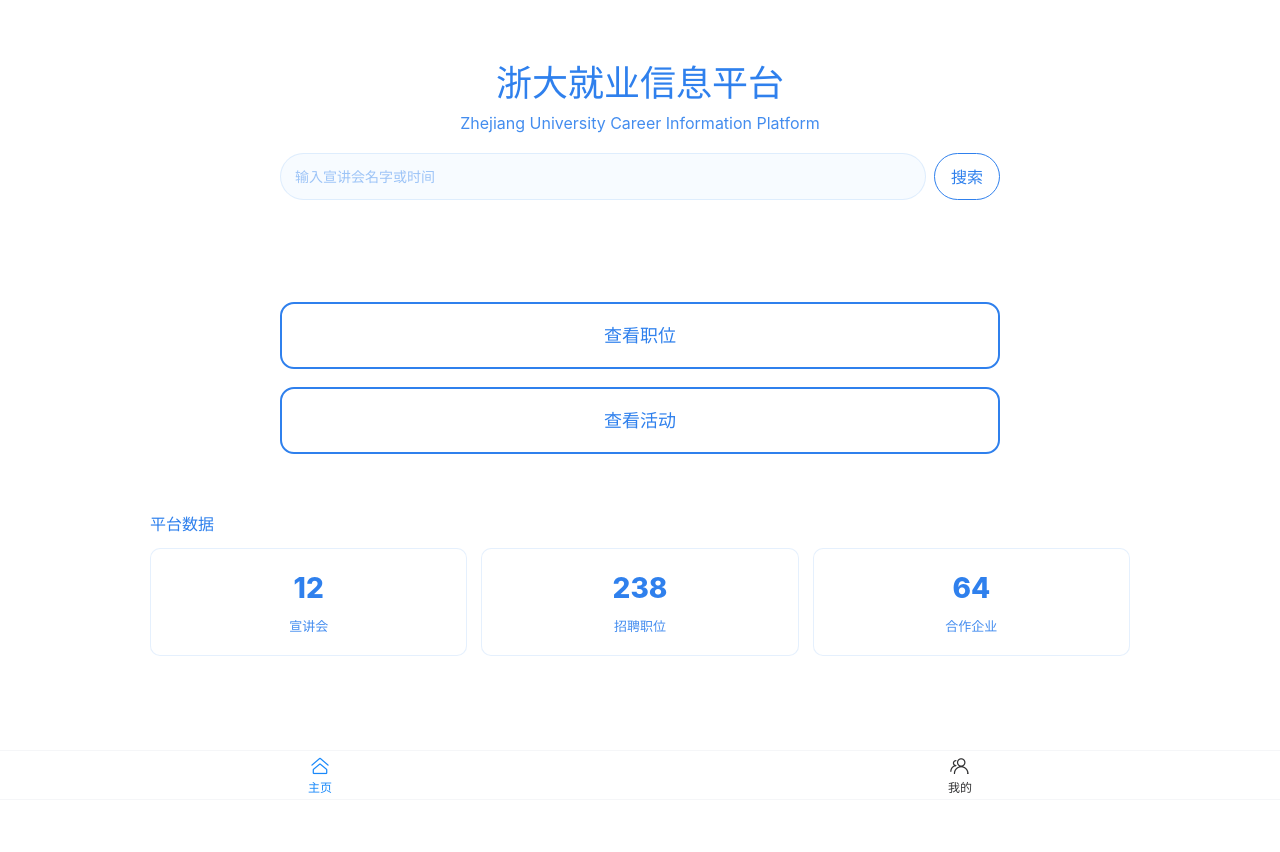
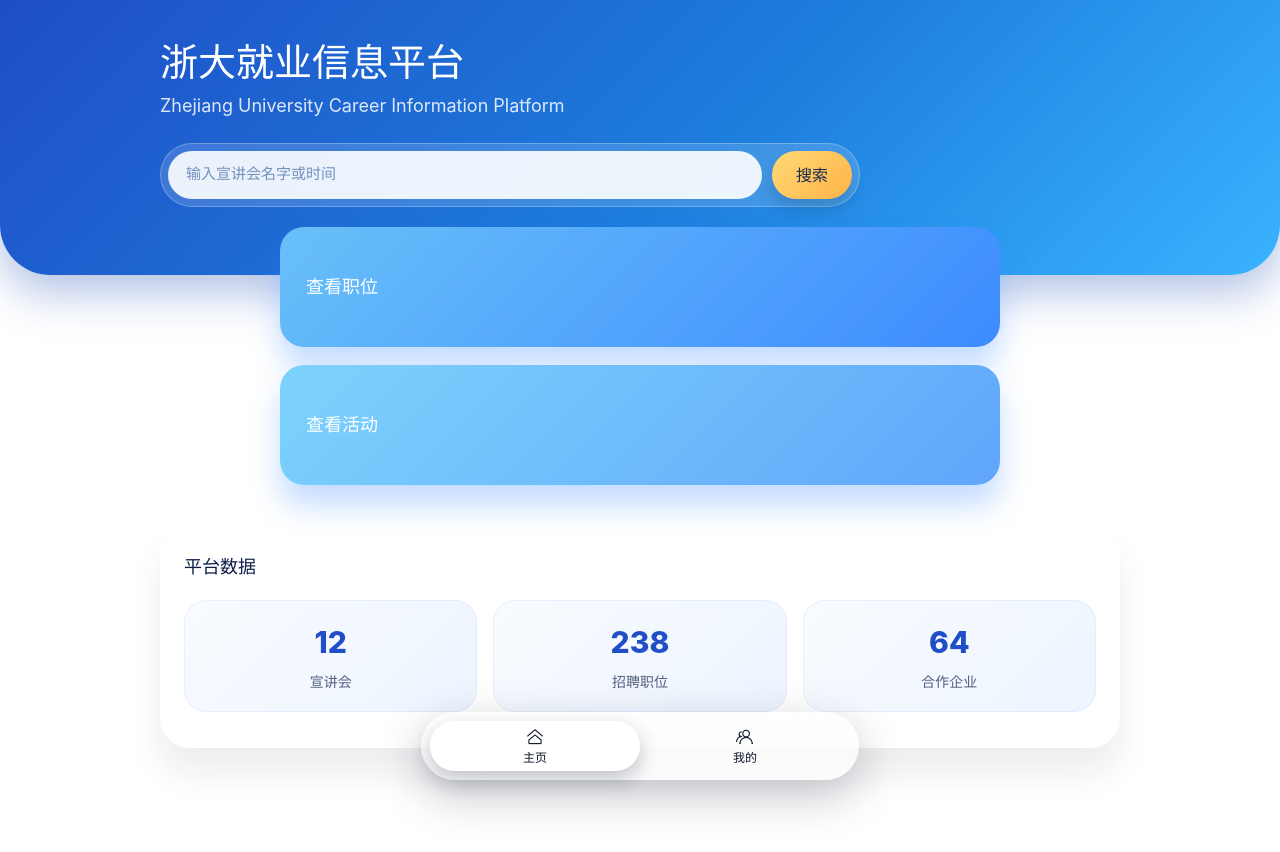
Before and after one commit to Qnancy/JobMate, a Vue app in the folder frontend/: page / in a window 1280 px wide. Shown: the top 852 px of the page. Before the commit the page ends 800 px from the top, so only its background shows below. Built offline with nearby package versions, Linux system fonts and the light colour scheme; no server answers.

Commit message:
chore:美化首页

```diff
--- a/frontend/components.d.ts
+++ b/frontend/components.d.ts
@@ -24,6 +24,8 @@
     VanForm: typeof import('vant/es')['Form']
     VanGrid: typeof import('vant/es')['Grid']
     VanGridItem: typeof import('vant/es')['GridItem']
+    VanIcon: typeof import('vant/es')['Icon']
+    VanImage: typeof import('vant/es')['Image']
     VanList: typeof import('vant/es')['List']
     VanNavBar: typeof import('vant/es')['NavBar']
     VanSearch: typeof import('vant/es')['Search']
@@ -49,6 +51,8 @@
   const VanForm: typeof import('vant/es')['Form']
   const VanGrid: typeof import('vant/es')['Grid']
   const VanGridItem: typeof import('vant/es')['GridItem']
+  const VanIcon: typeof import('vant/es')['Icon']
+  const VanImage: typeof import('vant/es')['Image']
   const VanList: typeof import('vant/es')['List']
   const VanNavBar: typeof import('vant/es')['NavBar']
   const VanSearch: typeof import('vant/es')['Search']
--- a/frontend/src/App.vue
+++ b/frontend/src/App.vue
@@ -1,16 +1,53 @@
 <script setup lang="ts">
 // import HelloWorld from './components/HelloWorld.vue'
-import { ref } from "vue";
 import { RouterView } from "vue-router";
 </script>
 
 <template>
   <RouterView />
-  <van-tabbar route>
+  <van-tabbar
+    route
+    class="glass-tabbar"
+    :fixed="false"
+    :border="false"
+    safe-area-inset-bottom
+  >
     <van-tabbar-item to="/" icon="home-o">主页</van-tabbar-item>
     <van-tabbar-item to="/my" icon="friends-o">我的</van-tabbar-item>
   </van-tabbar>
 </template>
 
 <style scoped>
+.glass-tabbar {
+  position: fixed;
+  left: 50%;
+  bottom: 20px;
+  transform: translateX(-50%);
+  width: min(420px, calc(100% - 32px));
+  padding: 8px;
+  border-radius: 999px;
+  background: rgba(255, 255, 255, 0.55);
+  border: 1px solid rgba(255, 255, 255, 0.4);
+  box-shadow: 0 15px 45px rgba(15, 23, 42, 0.25), inset 0 1px 0 rgba(255, 255, 255, 0.6);
+  backdrop-filter: blur(28px);
+  -webkit-backdrop-filter: blur(28px);
+  z-index: 100;
+}
+
+.glass-tabbar :deep(.van-tabbar-item) {
+  border-radius: 999px;
+  background: transparent;
+  color: #0f172a;
+  font-weight: 600;
+}
+
+.glass-tabbar :deep(.van-tabbar-item--active) {
+  background: rgba(255, 255, 255, 0.9);
+  box-shadow: 0 8px 20px rgba(15, 23, 42, 0.25);
+  color: #0f172a;
+}
+
+.glass-tabbar :deep(.van-icon) {
+  font-size: 20px;
+}
 </style>
--- a/frontend/src/pages/index.vue
+++ b/frontend/src/pages/index.vue
@@ -91,117 +91,95 @@
 </script>
 
 <style scoped>
-/* 顶部区域：白底、蓝色字体，简洁风格 */
+.page-root {
+    min-height: 100vh;
+    background: linear-gradient(180deg, #f4f7ff 0%, #ffffff 35%);
+    padding-bottom: 48px;
+    color: #0f1f49;
+}
+
 .top-hero {
-    height: 33vh; /* 大概占上三分之一视口高度 */
-    min-height: 180px;
-    background: #ffffff; /* 白底 */
-    color: #2f80ed; /* 全局蓝色字体 */
+    min-height: 260px;
+    background: linear-gradient(135deg, #1f4ec7 0%, #1d7ddc 55%, #39b3ff 100%);
+    color: #fff;
+    border-bottom-left-radius: 50px;
+    border-bottom-right-radius: 50px;
     display: flex;
     align-items: center;
     justify-content: center;
+    box-shadow: 0 18px 45px rgba(35, 81, 181, 0.35);
+    padding: 40px 20px 68px;
 }
 
 .hero-content {
     width: 100%;
-    max-width: 980px;
-    padding: 20px;
-    text-align: center;
+    max-width: 960px;
+    text-align: left;
 }
 
 .title {
-    margin: 0 0 8px;
+    margin: 0 0 6px;
     font-weight: 700;
-    font-size: clamp(20px, 4vw, 36px);
-    line-height: 1.1;
-    color: #2f80ed;
+    font-size: clamp(24px, 4vw, 38px);
+    line-height: 1.2;
 }
 
 .subtitle {
-    margin: 0 0 18px;
-    opacity: 0.9;
-    color: #2f80ed;
+    margin: 0 0 24px;
+    opacity: 0.85;
+    font-size: clamp(14px, 2.5vw, 18px);
 }
 
 .search-form {
     display: flex;
-    gap: 8px;
-    margin: 0 auto;
+    gap: 10px;
     width: 100%;
-    max-width: 720px;
+    max-width: 700px;
+    background: rgba(255, 255, 255, 0.15);
+    padding: 8px;
+    border-radius: 999px;
+    backdrop-filter: blur(6px);
+    box-shadow: inset 0 0 0 1px rgba(255, 255, 255, 0.25);
 }
 
 .search-input {
     flex: 1;
-    padding: 12px 14px;
+    padding: 12px 18px;
     border-radius: 999px;
-    border: 1px solid rgba(47,128,237,0.12);
+    border: none;
+    background: rgba(255, 255, 255, 0.9);
+    color: #13408d;
+    font-size: 15px;
+    transition: box-shadow 0.2s ease, background 0.2s ease;
+}
+.search-input::placeholder {
+    color: rgba(19, 64, 141, 0.55);
+}
+.search-input:focus {
     outline: none;
-    background: #f7fbff;
-    color: #2f80ed;
-    font-size: 14px;
+    background: #fff;
+    box-shadow: 0 0 0 3px rgba(255, 255, 255, 0.45);
 }
-.search-input::placeholder { color: rgba(47,128,237,0.45); }
 
 .search-btn {
-    padding: 10px 16px;
+    padding: 12px 24px;
     border-radius: 999px;
-    border: 1px solid #2f80ed;
-    background: #fff;
-    color: #2f80ed;
-    font-weight: 600;
+    border: none;
+    background: linear-gradient(135deg, #ffd976, #ffb347);
+    color: #1d2b50;
+    font-weight: 700;
     cursor: pointer;
+    transition: transform 0.2s ease, box-shadow 0.2s ease;
+    box-shadow: 0 10px 18px rgba(0, 0, 0, 0.15);
+}
+.search-btn:hover {
+    transform: translateY(-1px);
+    box-shadow: 0 14px 24px rgba(0, 0, 0, 0.18);
 }
 
 .page-body {
-    padding: 28px 20px;
-    background: #ffffff;
-    color: #2f80ed;
-}
-
-.stats-section {
-    width: 100%;
-    max-width: 980px;
-    margin: 10px auto 60px;
-    padding: 18px;
-}
-
-.stats-title {
-    margin: 0 0 12px;
-    font-size: 16px;
-    color: #2f80ed;
-    font-weight: 600;
-}
-
-.stats-list {
-    display: flex;
-    gap: 14px;
-    justify-content: space-between;
-}
-
-.stat-card {
-    flex: 1 1 0;
-    border: 1px solid rgba(47,128,237,0.12);
-    border-radius: 10px;
-    padding: 18px;
-    text-align: center;
-    background: #fff;
-}
-
-.stat-value {
-    font-size: 28px;
-    font-weight: 800;
-    color: #2f80ed;
-}
-
-.stat-label {
-    margin-top: 8px;
-    font-size: 13px;
-    color: rgba(47,128,237,0.9);
-}
-
-@media (max-width: 720px) {
-    .stats-list { flex-direction: column; }
+    padding: 0 20px;
+    margin-top: -48px;
 }
 
 .page-actions {
@@ -210,29 +188,103 @@
     gap: 18px;
     width: 100%;
     max-width: 720px;
-    margin: 10px auto 40px;
+    margin: 0 auto 40px;
 }
 
 .action-large {
-    padding: 18px 20px;
-    border-radius: 14px;
-    border: 2px solid #2f80ed;
-    background: #ffffff;
-    color: #2f80ed;
+    padding: 26px 26px;
+    border-radius: 24px;
+    border: none;
+    text-align: left;
+    background: linear-gradient(135deg, #68c0f8, #3d8bff);
+    color: #fff;
     font-size: 18px;
-    font-weight: 700;
+    font-weight: 600;
     cursor: pointer;
     width: 100%;
+    min-height: 120px;
+    box-shadow: 0 20px 30px rgba(61, 139, 255, 0.3);
+    transition: transform 0.25s ease, box-shadow 0.25s ease, filter 0.25s ease;
 }
 .action-large.outline {
-    background: #fff;
+    background: linear-gradient(135deg, #7dd3fc, #60a5fa);
+}
+.action-large:hover {
+    transform: translateY(-4px);
+    box-shadow: 0 26px 38px rgba(61, 139, 255, 0.35);
+    filter: brightness(1.02);
 }
 
-/* 响应式：小屏幕上让 hero 更紧凑 */
+.stats-section {
+    width: 100%;
+    max-width: 960px;
+    margin: 0 auto;
+    padding: 28px 24px 36px;
+    background: #fff;
+    border-radius: 30px;
+    box-shadow: 0 25px 35px rgba(15, 23, 42, 0.08);
+}
+
+.stats-title {
+    margin: 0 0 20px;
+    font-size: 18px;
+    color: #0f1f49;
+    font-weight: 700;
+}
+
+.stats-list {
+    display: flex;
+    gap: 16px;
+    justify-content: space-between;
+}
+
+.stat-card {
+    flex: 1;
+    background: linear-gradient(135deg, #f8fbff 0%, #eef5ff 100%);
+    border-radius: 22px;
+    padding: 20px;
+    text-align: center;
+    box-shadow: inset 0 0 0 1px rgba(60, 109, 255, 0.08);
+    transition: transform 0.2s ease, box-shadow 0.2s ease;
+}
+.stat-card:hover {
+    transform: translateY(-3px);
+    box-shadow: inset 0 0 0 1px rgba(60, 109, 255, 0.15), 0 18px 26px rgba(15, 23, 42, 0.12);
+}
+
+.stat-value {
+    font-size: 30px;
+    font-weight: 800;
+    color: #1f4ec7;
+}
+
+.stat-label {
+    margin-top: 6px;
+    font-size: 14px;
+    color: rgba(15, 31, 73, 0.7);
+}
+
+@media (max-width: 720px) {
+    .page-actions {
+        margin-top: 10px;
+    }
+    .stats-list {
+        flex-direction: column;
+    }
+}
+
 @media (max-width: 480px) {
-    .top-hero { height: 30vh; }
-    .search-form { gap: 6px; }
-    .search-input { padding: 10px; }
-    .search-btn { padding: 9px 12px; }
+    .top-hero {
+        padding: 32px 16px 56px;
+        border-bottom-left-radius: 32px;
+        border-bottom-right-radius: 32px;
+    }
+    .search-form {
+        flex-direction: column;
+        border-radius: 24px;
+    }
+    .search-btn {
+        width: 100%;
+    }
 }
 </style>
--- a/frontend/src/pages/my/index.vue
+++ b/frontend/src/pages/my/index.vue
@@ -4,8 +4,15 @@
   <div class="page">
     <template v-if="user">
 
-      <div style="text-align: center; margin-bottom: 16px;">
-        <van-avatar :src="user.avatarUrl" size="64px" />
+      <div class="profile-header">
+        <van-image
+          class="profile-avatar"
+          round
+          width="72px"
+          height="72px"
+          fit="cover"
+          :src="user.avatarUrl || defaultAvatar"
+        />
         <div style="margin-top: 8px; font-weight: bold;">{{ user.displayName || user.username }}</div>
       </div>
 
@@ -33,6 +40,7 @@
 import * as auth from "@/services/auth";
 
 const router = useRouter();
+const defaultAvatar = 'https://avatars.githubusercontent.com/u/9919?s=200&v=4';
 
 const user = ref(auth.currentUser());
 
@@ -44,6 +52,7 @@
   auth.logout();
   user.value = null;
   Toast.success("已退出");
+  router.push({ path: "/" });
 }
 </script>
 
@@ -51,6 +60,14 @@
 .page {
   padding: 16px;
 }
+.profile-header {
+  text-align: center;
+  margin-bottom: 16px;
+}
+.profile-avatar {
+  border: 2px solid rgba(15, 23, 42, 0.15);
+  box-shadow: 0 10px 25px rgba(15, 23, 42, 0.15);
+}
 .actions {
   margin-top: 24px;
 }
--- a/frontend/src/style.css
+++ b/frontend/src/style.css
@@ -1,43 +1,44 @@
 :root {
-  font-family: system-ui, Avenir, Helvetica, Arial, sans-serif;
+  font-family: "SF Pro Display", "Segoe UI", system-ui, -apple-system, BlinkMacSystemFont, sans-serif;
   line-height: 1.5;
   font-weight: 400;
-
-  color-scheme: light dark;
-  color: rgba(255, 255, 255, 0.87);
-  background-color: #242424;
-
+  color: #0f172a;
+  background-color: #e2e8f0;
   font-synthesis: none;
   text-rendering: optimizeLegibility;
   -webkit-font-smoothing: antialiased;
   -moz-osx-font-smoothing: grayscale;
+  --glass-bg: rgba(255, 255, 255, 0.55);
+  --glass-border: rgba(255, 255, 255, 0.35);
+  --glass-highlight: rgba(255, 255, 255, 0.9);
+  --glass-shadow: 0 18px 45px rgba(15, 23, 42, 0.25);
 }
 
-a {
-  font-weight: 500;
-  color: #646cff;
-  text-decoration: inherit;
-}
-a:hover {
-  color: #535bf2;
+*,
+*::before,
+*::after {
+  box-sizing: border-box;
 }
 
 body {
   margin: 0;
   min-width: 320px;
   min-height: 100vh;
+  background: #ffffff;
+  color: #0f172a;
 }
 
+#app {
+  min-height: 100vh;
+  padding-bottom: 140px;
+}
 
-@media (prefers-color-scheme: light) {
-  :root {
-    color: #213547;
-    background-color: #ffffff;
-  }
-  a:hover {
-    color: #747bff;
-  }
-  button {
-    background-color: #f9f9f9;
-  }
+a {
+  font-weight: 500;
+  color: inherit;
+  text-decoration: none;
 }
+
+a:hover {
+  opacity: 0.8;
+}
```
Also changed, not shown: frontend/src/pages/info/index.vue (+51 -7 lines).
